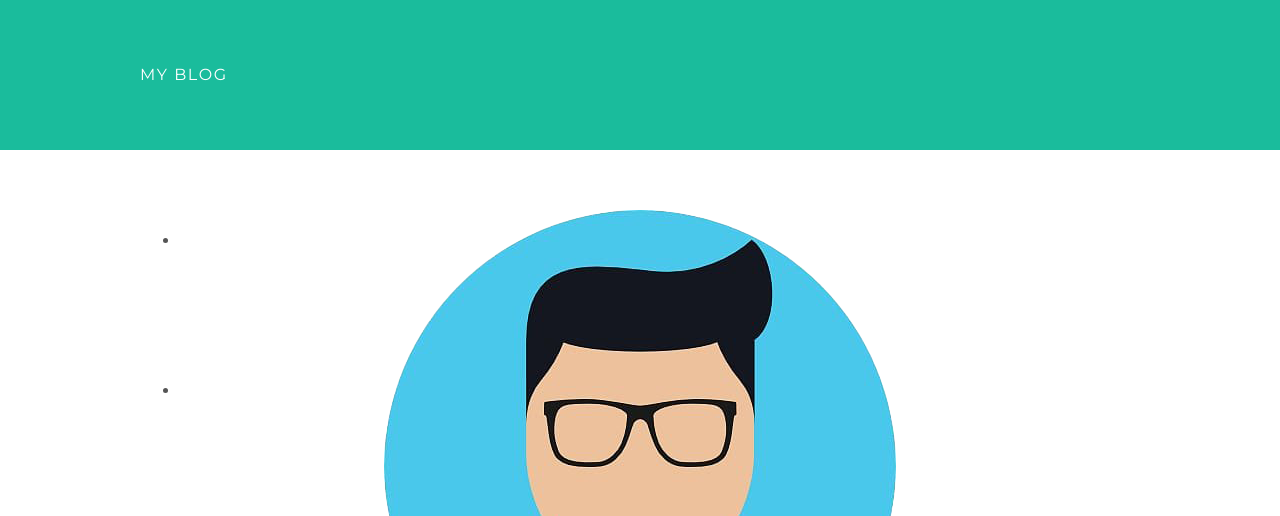
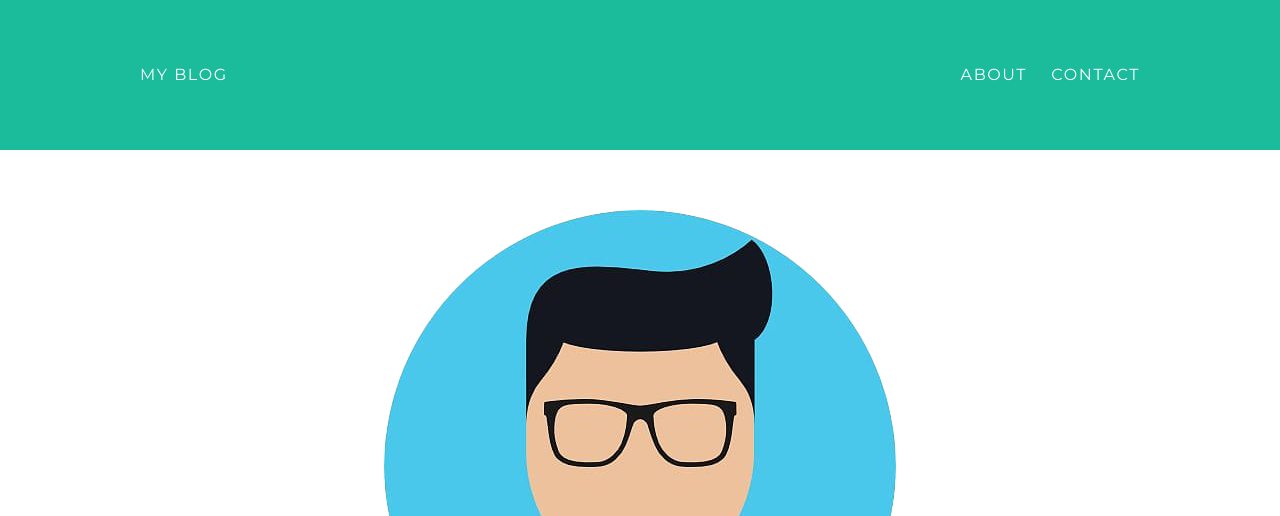
Before and after one commit to Midarovec/user.github.io, a plain HTML site: page about.html in a window 1280 px wide. Shown: the top 516 px of the page. Drawn offline with Linux system fonts and the light colour scheme.

Commit message:
Update about.html

```diff
--- a/about.html
+++ b/about.html
@@ -9,7 +9,7 @@
 <div id="header">
   <div class="container">
     <a href="index.html">My Blog</a>
-    <ul>
+    <ul id="header-nav">
       <li><a href="about.html">About</a></li>
       <li><a href="mailto:cernydatel@google.com?subject=feedback">Contact</a></li>
     </ul>
```
